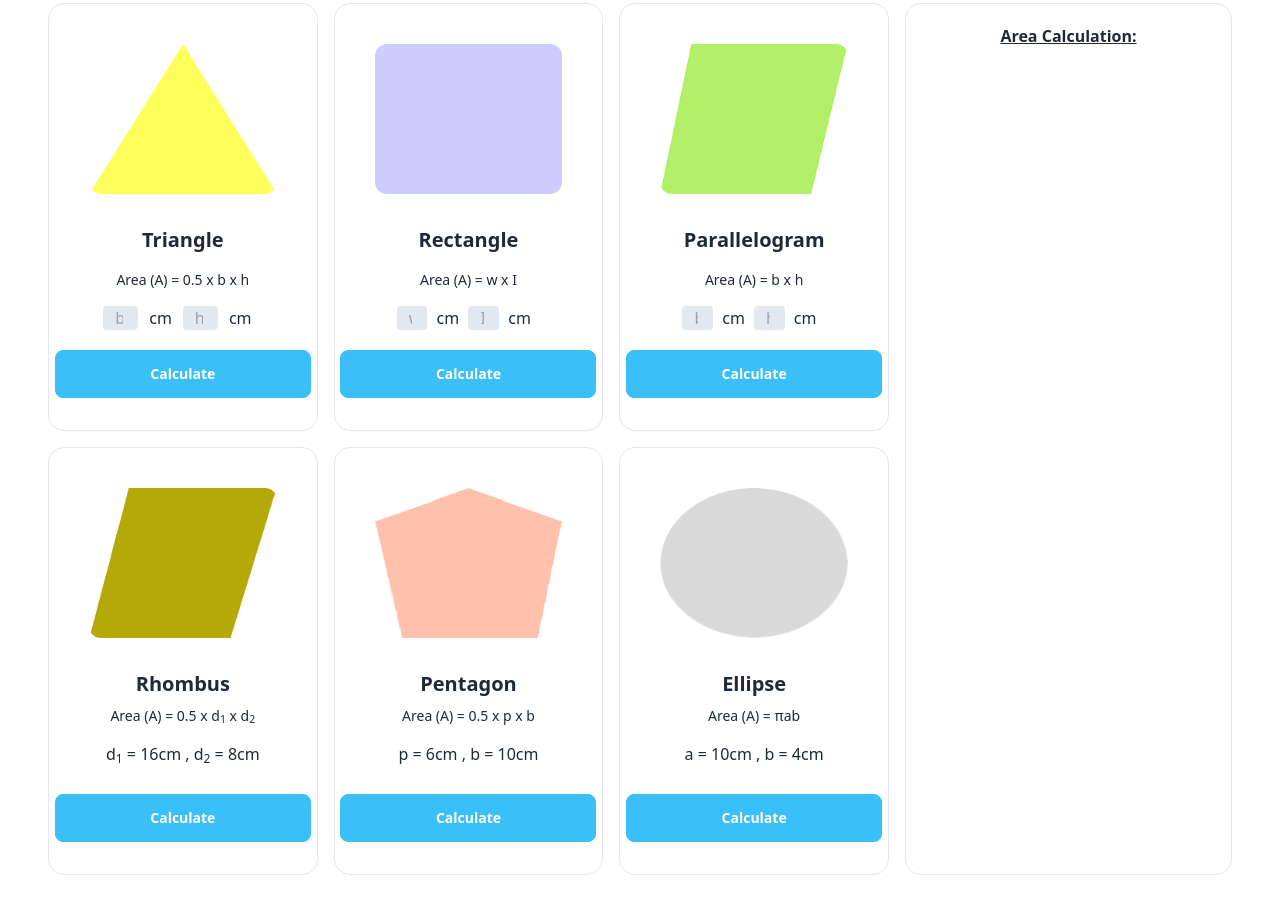
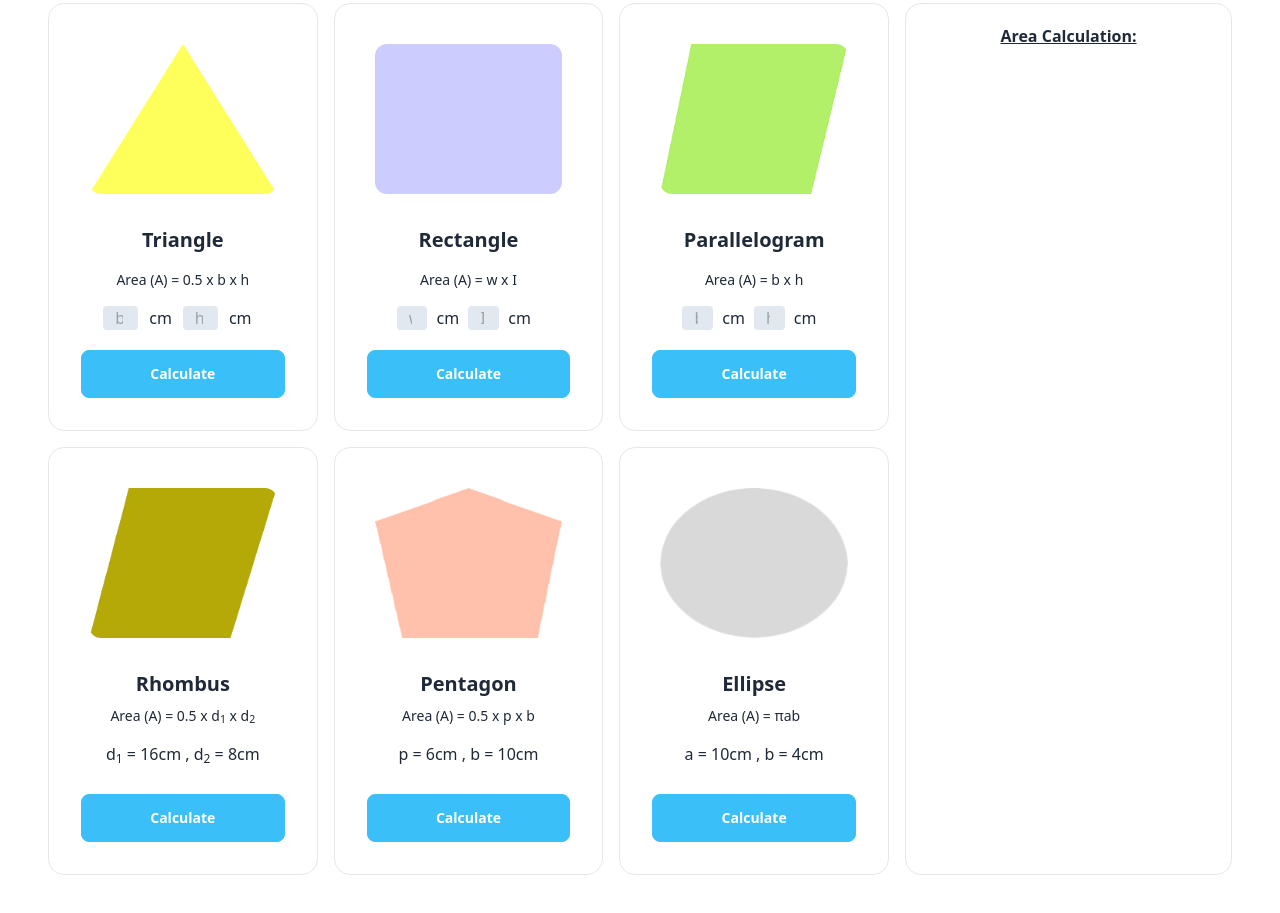
Before and after one commit to IftekherAziz/Geometry-Genious, a plain HTML site: page index.html in a window 1280 px wide. Shown: the part 213-1126 px from the top of the page. Drawn offline with nearby package versions, Linux system fonts and the light colour scheme.

Commit message:
Update button responsive issues

```diff
--- a/index.html
+++ b/index.html
@@ -57,9 +57,9 @@
                                 <p>cm</p>
                             </div>
                         </div>
-                        <div class="card-actions pt-3">
+                        <div class="card-actions pt-3 w-full">
                             <button id="btn-triangle"
-                                class="btn btn-wide btn-info text-white normal-case">Calculate</button>
+                                class="btn btn-wide btn-block btn-info text-white normal-case">Calculate</button>
                         </div>
                     </div>
                 </div>
@@ -86,9 +86,9 @@
                                 <p>cm</p>
                             </div>
                         </div>
-                        <div class="card-actions pt-3">
+                        <div class="card-actions pt-3 w-full">
                             <button id="btn-rectangle"
-                                class="btn btn-wide btn-info text-white normal-case text-md">Calculate</button>
+                                class="btn btn-wide btn-block btn-info text-white normal-case">Calculate</button>
                         </div>
                     </div>
                 </div>
@@ -115,9 +115,9 @@
                                 <p>cm</p>
                             </div>
                         </div>
-                        <div class="card-actions pt-3">
+                        <div class="card-actions pt-3 w-full">
                             <button id="btn-parallelogram"
-                                class="btn btn-wide btn-info text-white normal-case text-md">Calculate</button>
+                                class="btn btn-wide btn-block btn-info text-white normal-case">Calculate</button>
                         </div>
                     </div>
                 </div>
@@ -135,9 +135,9 @@
                             <span id="">d<sub>1</sub> = 16cm </span>,
                             <span id="">d<sub>2</sub> = 8cm </span>
                         </div>
-                        <div class="card-actions pt-3">
+                        <div class="card-actions pt-3 w-full">
                             <button id="btn-rhombus"
-                                class="btn btn-wide btn-info text-white normal-case text-md">Calculate</button>
+                                class="btn btn-wide btn-block btn-info text-white normal-case">Calculate</button>
                         </div>
                     </div>
                 </div>
@@ -155,9 +155,9 @@
                             <span>p = 6cm </span>,
                             <span>b = 10cm </span>
                         </div>
-                        <div class="card-actions pt-3">
+                        <div class="card-actions pt-3 w-full">
                             <button id="btn-pentagon"
-                                class="btn btn-wide btn-info text-white normal-case text-md">Calculate</button>
+                                class="btn btn-wide btn-block btn-info text-white normal-case">Calculate</button>
                         </div>
                     </div>
                 </div>
@@ -175,9 +175,9 @@
                             <span id="">a = 10cm </span>,
                             <span id="">b = 4cm </span>
                         </div>
-                        <div class="card-actions pt-3 ">
+                        <div class="card-actions pt-3 w-full">
                             <button id="btn-ellipse"
-                                class="btn btn-wide btn-info text-white normal-case text-md">Calculate</button>
+                                class="btn btn-wide btn-block btn-info text-white normal-case">Calculate</button>
                         </div>
                     </div>
                 </div>
```
